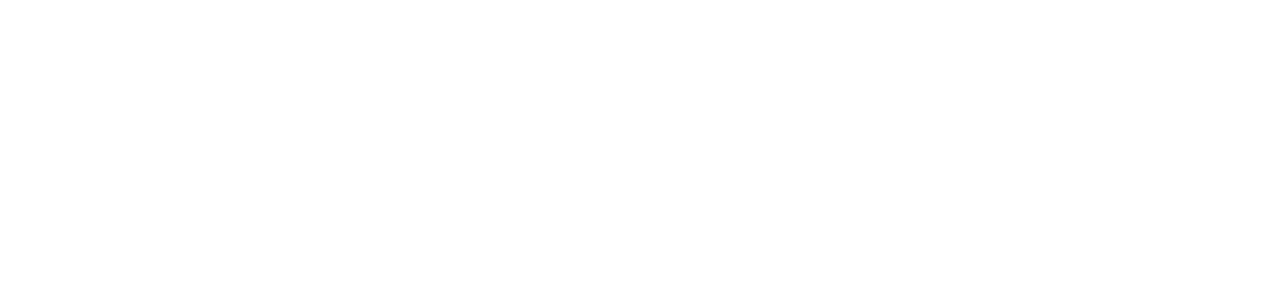
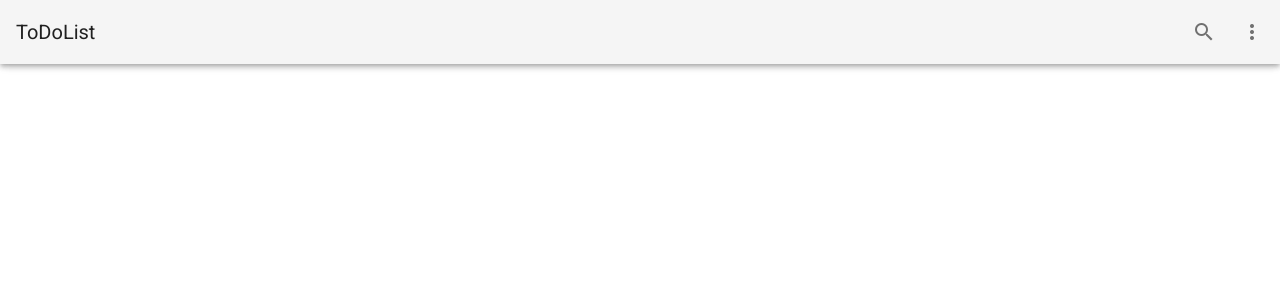
Before and after one commit to ShaiGerbi/ToDoList, a Nuxt app: page / in a window 1280 px wide. Shown: the top 300 px of the page. Built offline with nearby package versions, Linux system fonts and the light colour scheme.

Commit message:
Create AppHeader component

```diff
--- /dev/null
+++ b/components/AppHeader.vue
@@ -0,0 +1,23 @@
+<template>
+    <v-app-bar fixed app>
+
+        <v-toolbar-title>ToDoList</v-toolbar-title>
+
+        <v-spacer></v-spacer>
+
+        <v-btn icon>
+            <v-icon>mdi-magnify</v-icon>
+        </v-btn>
+
+        <v-btn icon>
+            <v-icon>mdi-dots-vertical</v-icon>
+        </v-btn>
+
+    </v-app-bar>
+</template>
+
+<script>
+export default {
+  name: 'AppHeader',
+}
+</script>
--- a/layouts/default.vue
+++ b/layouts/default.vue
@@ -1,5 +1,6 @@
 <template>
   <v-app>
+    <app-header />
     <v-main>
       <v-container>
         <router-view />
```
